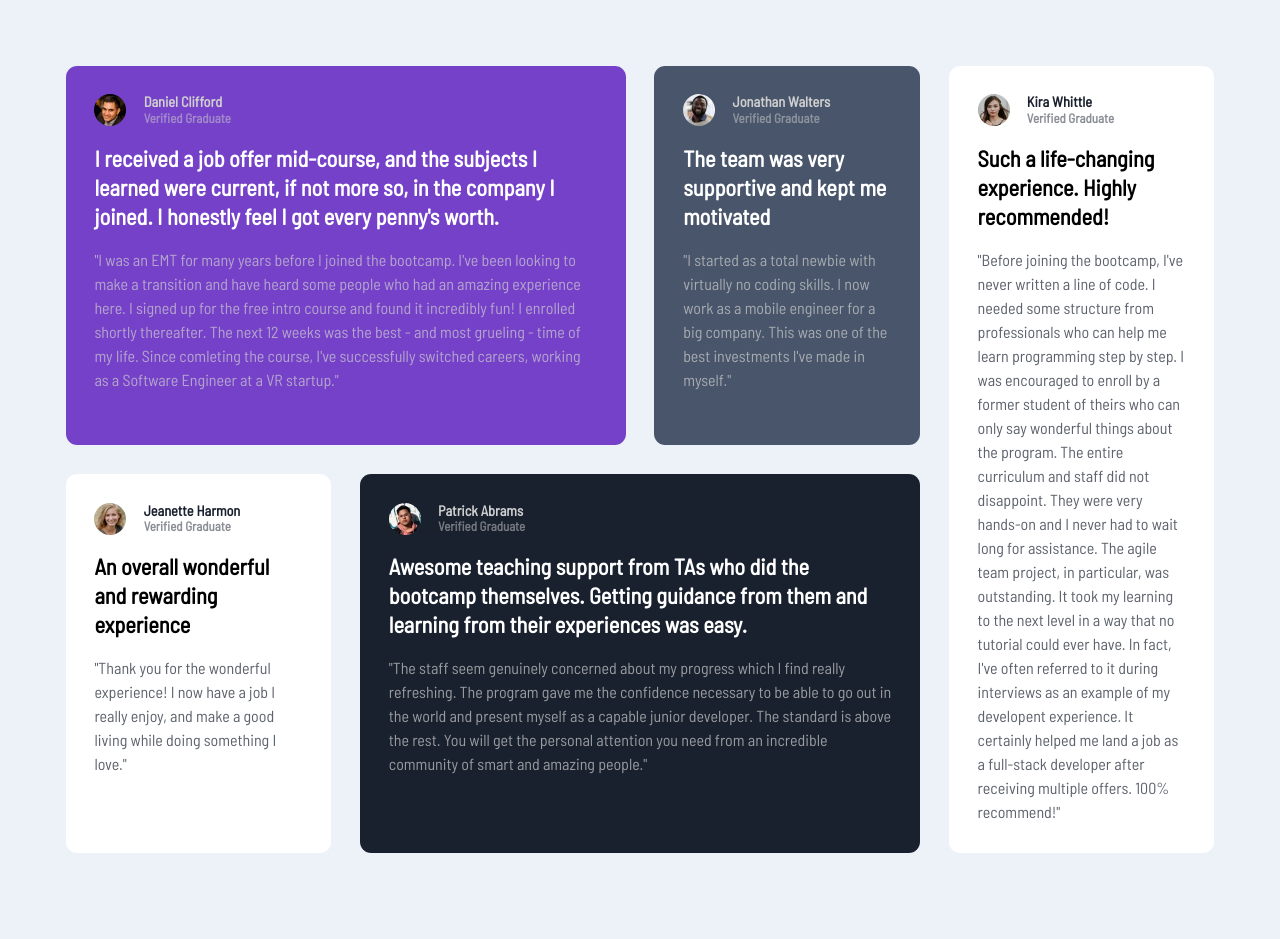
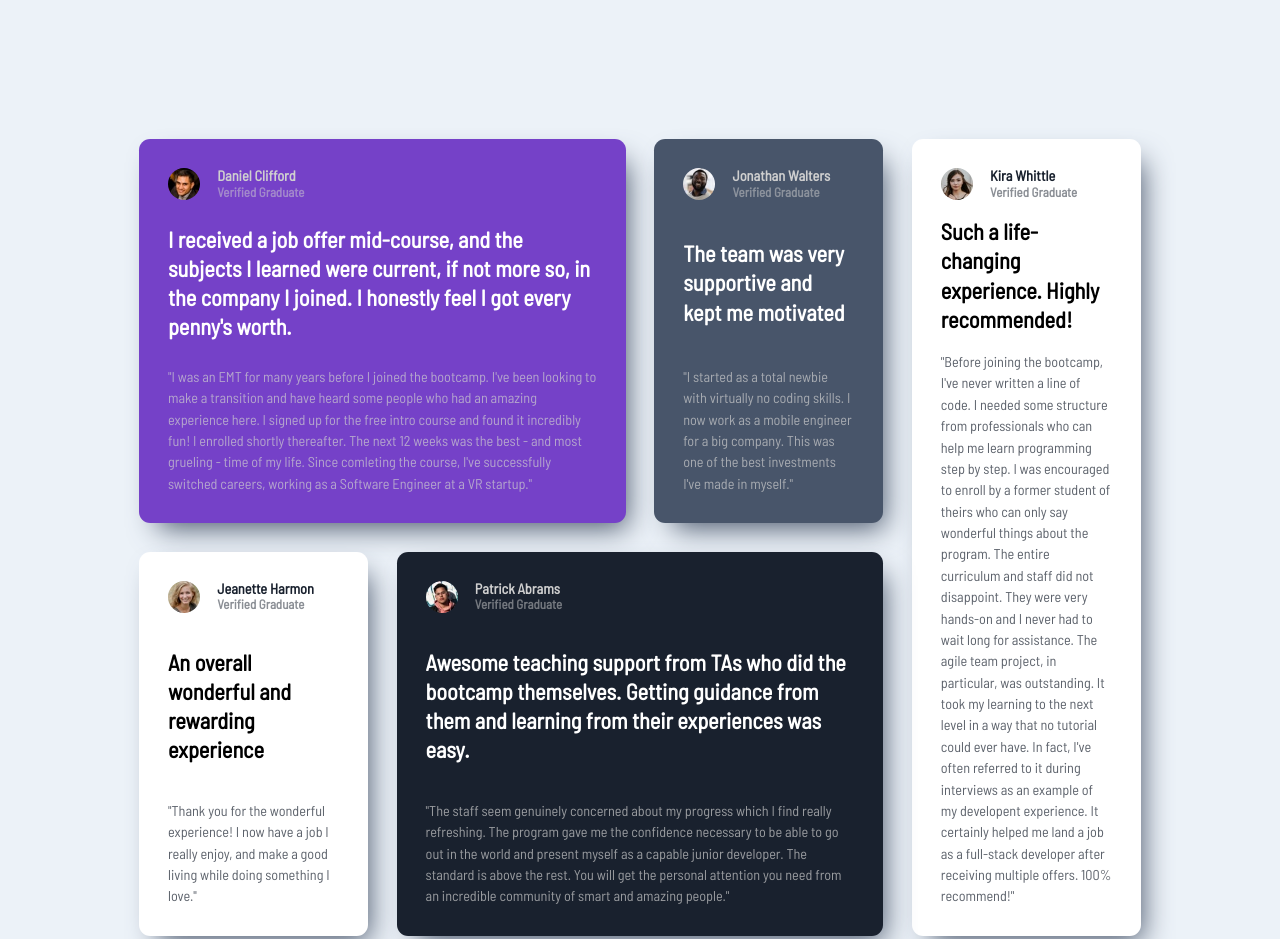
Before and after one commit to MajdMohammed/FE-Mentor-Testimonials-grid-section, a plain HTML site: page docs/index.html in a window 1280 px wide. Shown: the top 939 px of the page. Before the commit the page ends 911 px from the top, so only its background shows below. Drawn offline with Linux system fonts and the light colour scheme.

Commit message:
adjust layout dimension and font-size

```diff
--- a/docs/style.css
+++ b/docs/style.css
@@ -16,7 +16,7 @@
     --ffam-barlow-semi-condensed: "barlow-semi-condensed";
 
     /* font-size */
-    --fsize-step1: calc(0.8rem + 0.013vw);
+    --fsize-step1: calc(0.8rem + 0.113vw);
     --fsize-step2: calc(0.6rem + 1vw);
     --fsize-step3: calc(0.5rem + 0.5vw);
     --fsize-step4: calc(0.8rem + 0.013vw);
@@ -29,7 +29,7 @@
     --padd-1: 0.625rem;
     --padd-2: clamp(0.7em, calc(0.5em + 0.725vw), 1.8em);
     --padd-3: clamp(1em, calc(1em + 1vw), 3em);
-    --padd-4: clamp(2em, calc(2em + 2vw), 6em);
+    --padd-4: clamp(4em, calc(5em + 4vw), 11em);
 
     /* margin */
     --margin-0: 0.8rem;
@@ -138,7 +138,9 @@ main {
 section {
     display: flex;
     flex-direction: column;
+    justify-content: space-between;
     max-width: 40rem;
+    box-shadow: 10px 14px 29px -9px var(--Very-dark-grayish-blue);
     padding: var(--padd-3);
     border-radius: 0.7rem;
 }
@@ -238,7 +240,7 @@ blockquote {
 
 /* description quote */
 .description {
-    font-family: var(--fsize-step1);
+    font-size: var(--fsize-step1);
     font-weight: var(--fw-500);
     color: var(--Light-gray);
     opacity: var(--opacity-70);
```
